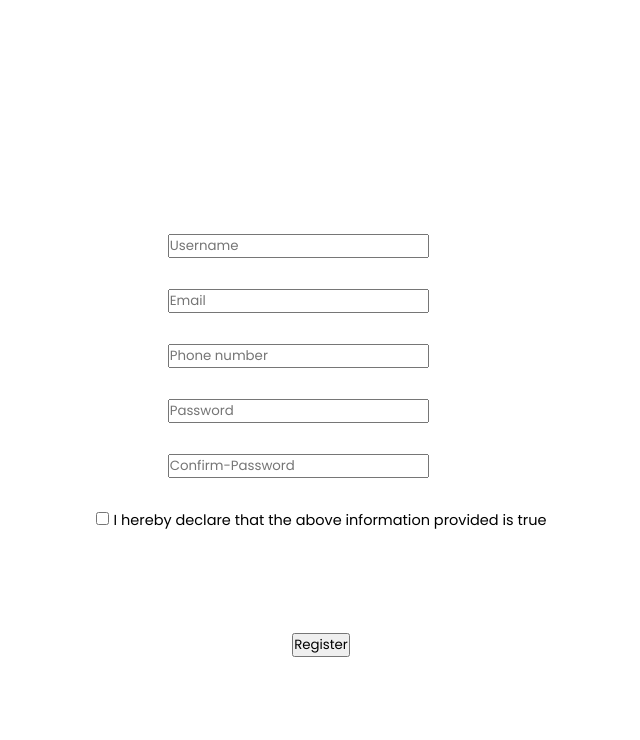
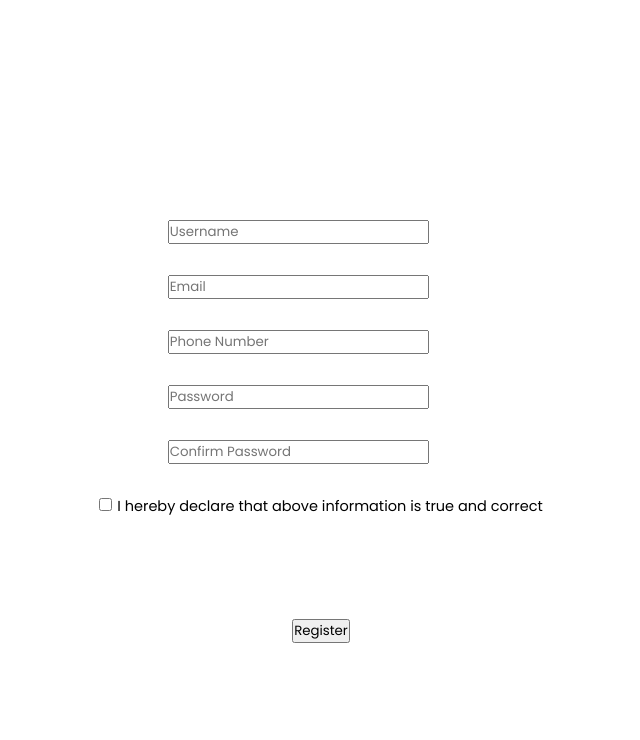
Before and after one commit to BingoProjectGroup/Bingo_CA2, a Flask app: page /register in a window 1280 px wide. Shown: the top 740 px of the page, without its empty margins (319-959 px from the left). Run offline with Flask 3, Linux system fonts and the light colour scheme.

Commit message:
Update register.html
added and modify

```diff
--- a/templates/register.html
+++ b/templates/register.html
@@ -1,56 +1,73 @@
 <!DOCTYPE html>
-<html>
-<head>
-<meta charset="utf-8">
-<meta name="viewport" content="width=device-width, initial-scale=1.0">
-<title>User Registration</title>
-<link rel="stylesheet" href="{{url_for('static', filename='style.css')}}">
-<link href='https://unpkg.com/boxicons@2.1.4/css/boxicons.min.css' rel='stylesheet'>
-</head>
-<body>
-  <form action="/register" method="POST">
-    <div class=" wrapper">
-      <form action="">
-        <h1>REGISTRATION</h1>
-        <div class="input-box">
-          <div class= "input-field">
-            <input type="text", name="username", placeholder="Username" required>
-            <i class='bx bxs-user'></i>
-          </div>
-        </div>
+<html lang="en">
+  <head>
+    <meta charset="utf-8" />
+    <meta name="viewport" content="width=device-width, initial-scale=1.0" />
+    <title>User Registration</title>
+    <link rel="stylesheet" href="style.css" />
+    <link
+      href="https://unpkg.com/boxicons@2.1.4/css/boxicons.min.css"
+      rel="stylesheet"
+    />
+  </head>
+
+  <body>
+    <div class="wrapper">
+      <form id="form">
+        <h2>REGISTER WITH US</h2>
 
         <div class="input-box">
-          <div class= "input-field">
-            <input type="text", name="email", placeholder="Email" required>
-            <i class='bx bx-envelope'></i>
+          <div class="input-field">
+            <input type="text" id="username" placeholder="Username" />
+            <i class="bx bxs-user"></i>
           </div>
+          <small></small>
         </div>
 
         <div class="input-box">
           <div class="input-field">
-            <input type="number", name="phone", placeholder="Phone number" required>
-            <i class='bx bxs-phone' ></i>
+            <input type="email" id="email" placeholder="Email" />
+            <i class="bx bxs-envelope"></i>
           </div>
-        </div>
-
-        <div class="input-box">
-          <div class= "input-field">
-            <input type="password", name="password", placeholder="Password" required>
-            <i class='bx bx-lock' ></i>
-          </div>
+          <small></small>
         </div>
 
         <div class="input-box">
           <div class="input-field">
-            <input type="password", name="confirm-password", placeholder="Confirm-Password" required>
-            <i class='bx bx-lock' ></i>
+            <input type="tel" id="phoneNumber" placeholder="Phone Number" />
+            <i class="bx bxs-phone"></i>
           </div>
+          <small></small>
         </div>
 
-        <label><input type="checkbox">I hereby declare that the  above information provided is true</label><br><br>
-        <button type="submit" name="submit">Register</button>
+        <div class="input-box">
+          <div class="input-field">
+            <input type="password" id="password" placeholder="Password" />
+            <i class="bx bxs-lock"></i>
+          </div>
+          <small></small>
+        </div>
+
+        <div class="input-box">
+          <div class="input-field">
+            <input
+              type="password"
+              id="confirmPassword"
+              placeholder="Confirm Password"
+            />
+            <i class="bx bxs-lock"></i>
+          </div>
+          <small></small>
+        </div>
+
+        <label
+          ><input type="checkbox" />I hereby declare that above information is
+          true and correct</label
+        ><br /><br />
+        <button type="submit" class="btn">Register</button>
       </form>
     </div>
-  </form>
-</body>
+
+    <script src="register.js"></script>
+  </body>
 </html>
```
